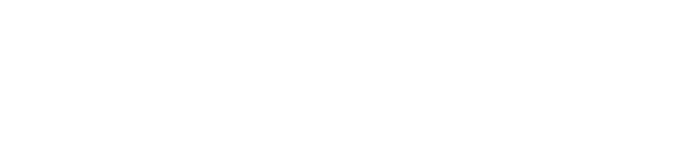
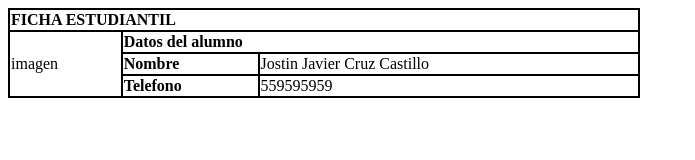
Before and after one commit to javierf89/javier, a plain HTML site: page index.html in a window 1280 px wide. Shown: the whole page, without its empty margins (0-695 px from the left). Drawn offline with Linux system fonts and the light colour scheme.

Commit message:
ACTUALIZADO

```diff
--- a/index.html
+++ b/index.html
@@ -7,6 +7,35 @@
     <title>Document</title>
 </head>
 <body>
+    <table style width=50%" height="50%" cellpading = "2px" cellspacing ="0px" border="1" bordercolor = "black">
+        <tr>
+            <td COLSPAN="3"><strong>FICHA ESTUDIANTIL </strong></td>
+        </tr>
+        <tr>
+            <td rowspan= "3">
+                imagen
+            </td>
+            <td colspan="2">
+                <strong>Datos del alumno</strong>
+            </td>
 
+        </tr>
+        <tr>
+
+            <td>
+                <strong>Nombre</strong>
+            </td>
+            <td>
+                Jostin Javier Cruz Castillo
+            </td>
+
+        </tr>
+        <tr>
+            <td><strong>Telefono</strong></td>
+            <td>559595959</td>
+        </tr>
+
+
+    </table>
 </body>
 </html>
```
